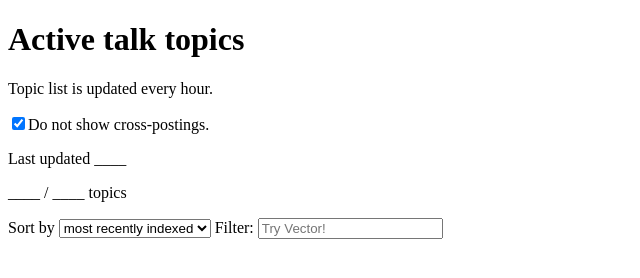
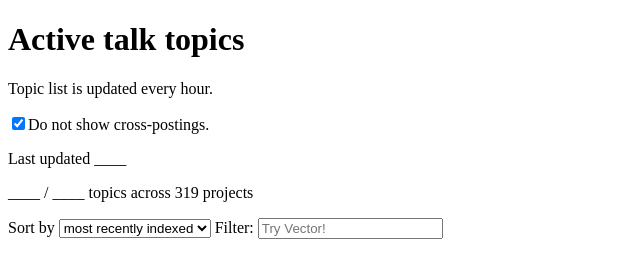
Before and after one commit to jdlrobson/lookwhostalking, a website built with Parcel: page index.html in a window 1280 px wide. Shown: the whole page, without its empty margins (0-640 px from the left). Built offline with nearby package versions, Linux system fonts and the light colour scheme; files whose address does not match are found by name.

Commit message:
count projects

```diff
--- a/index.html
+++ b/index.html
@@ -31,7 +31,7 @@
         <p>Topic list is updated every hour.</p>
         <input type="checkbox" id="duplicates" checked>Do not show cross-postings.
         <p>Last updated <span id="app-timestamp">____</span></p>
-        <p><span id="app-filter-count">____</span> / <span id="app-topic-count">____</span> topics</p>
+        <p><span id="app-filter-count">____</span> / <span id="app-topic-count">____</span> topics across <span id="app-projects-count">____</span> projects</span></p>
         Sort by <select id="sort">
             <option value="1">topic name</option>
             <option value="2">size</option>
--- a/main.js
+++ b/main.js
@@ -28,6 +28,10 @@ const deduper = document.getElementById( 'duplicates' );
 const filterNode = document.getElementById( 'search-filter' );
 const topicCount = document.getElementById( 'app-topic-count' );
 const filterCount = document.getElementById( 'app-filter-count' );
+const projectCount = document.getElementById( 'app-projects-count');
+fetch( './projects.json' ).then((r) => r.json()).then((json) => {
+    projectCount.textContent = json.length;
+} );
 
 const render = () => {
     const sortBy = sorter.value;
```
